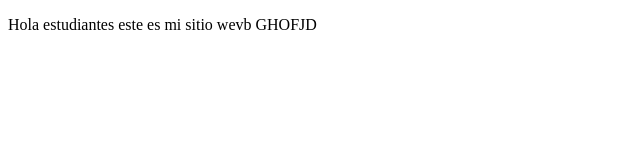
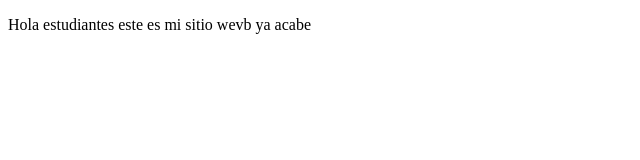
Before and after one commit to Juanmafa2004/proyectodemocurso, a plain HTML site: page index.html in a window 1280 px wide. Shown: the full height of the page, 0-640 px from the left. Drawn offline with Linux system fonts and the light colour scheme.

Commit message:
agregue que termine

```diff
--- a/index.html
+++ b/index.html
@@ -9,7 +9,7 @@
 <body>
     <p>
         Hola estudiantes este es mi sitio wevb
-        GHOFJD
+        ya acabe
     </p>
 </body>
 </html>
```
